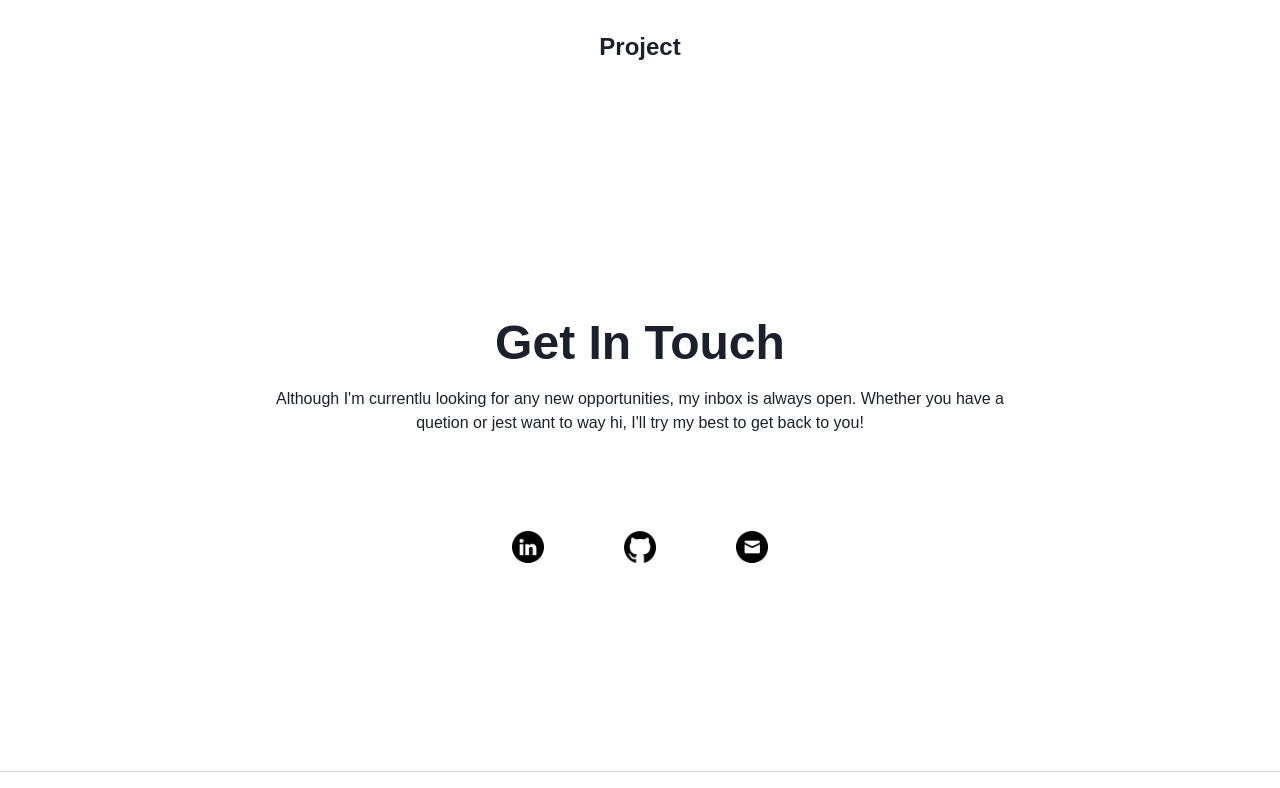
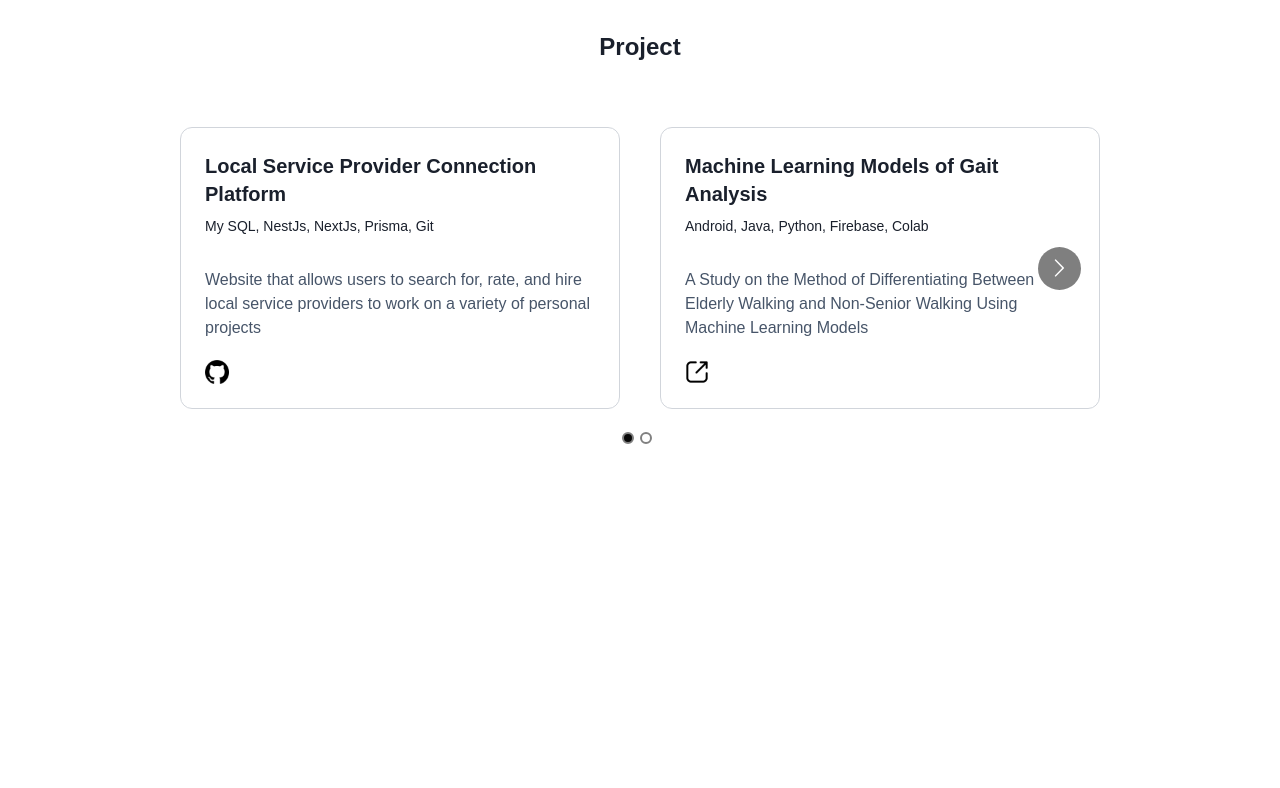
Before and after one commit to call203/portfolio, a React (Create React App) app: page / in a window 1280 px wide. Shown: the part 2160-2948 px from the top of the page. Built offline with nearby package versions, Linux system fonts and the light colour scheme.

Commit message:
Add Project

```diff
--- a/src/App.tsx
+++ b/src/App.tsx
@@ -34,7 +34,7 @@ function App() {
         <div className="py-24 lg:px-40 px-5" id="Project">
           <Project />
         </div>
-        <div className="py-24 lg:px-64 px-20" id="Contact">
+        <div className="pb-24 pt-60 lg:px-80 px-10" id="Contact">
           <Contact />
         </div>
         <Footer />
--- a/src/assets/data.tsx
+++ b/src/assets/data.tsx
@@ -29,3 +29,27 @@ export const Experiences = [
     ],
   },
 ]
+
+export const Projects = [
+  {
+    title: 'Local Service Provider Connection Platform',
+    short: 'My SQL, NestJs, NextJs, Prisma, Git',
+    info:
+      'Website that allows users to search for, rate, and hire local service providers to work on a variety of personal projects',
+    git: 'https://github.com/orgs/web-architectures-project/repositories',
+  },
+  {
+    title: 'Machine Learning Models of Gait Analysis',
+    short: 'Android, Java, Python, Firebase, Colab ',
+    info:
+      'A Study on the Method of Differentiating Between Elderly Walking and Non-Senior Walking Using Machine Learning Models',
+    site: 'http://koreascience.or.kr/article/JAKO202128837704022.page',
+  },
+  {
+    title: 'User Experience Research - 4 Mobile apps design',
+    short: 'Figma',
+    info:
+      'Conducted research and surverys to identify service issues, define solutions, and establish userflow, while also designing UI/UX',
+    site: 'https://soyeonwork.webflow.io/',
+  },
+]
--- a/src/components/AboutMe.tsx
+++ b/src/components/AboutMe.tsx
@@ -87,7 +87,7 @@ function AboutMe() {
               alt="profile img"
               className="h-auto max-w-full w-4/12 hidden lg:block"
             />
-            <div className="lg:text-lg text-md">
+            <div className="lg:text-lg text-md text-center lg:text-start">
               I am always
               <span className="font-bold">
                 {' '}
--- a/src/components/Project.tsx
+++ b/src/components/Project.tsx
@@ -1,7 +1,97 @@
+import Carousel from 'react-multi-carousel'
+import { Projects } from '../assets/data'
+import Git from '../assets/Github_black.png'
+import { Image } from '@chakra-ui/react'
+import Link from '../assets/Link.png'
+
+interface ProjectBoxProps {
+  title: string
+  short: string
+  info: string
+  git?: string
+  site?: string
+}
+
+const ProjectBox = ({ title, short, info, git, site }: ProjectBoxProps) => {
+  return (
+    <div className="border border-1 border-gray-300 rounded-xl p-6 mx-5 hover:border-black hover:border-2">
+      <div className="mb-3">
+        <h1 className="font-extrabold text-xl mb-2">{title}</h1>
+        <div className="text-sm mb-8">{short}</div>
+      </div>
+
+      <div className="text-slate-600 mb-5">{info}</div>
+      <div className="flex flex-row justify-start">
+        {git && (
+          <a href={git}>
+            <Image src={Git} className="w-6" />
+          </a>
+        )}
+        {site && (
+          <a href={site}>
+            <Image src={Link} className="w-6" />
+          </a>
+        )}
+      </div>
+    </div>
+  )
+}
+
 function Project() {
   return (
     <div className="container mx-auto font-sans">
       <h1 className="font-bold text-2xl mb-16 text-center">Project</h1>
+      <Carousel
+        className="pb-10"
+        additionalTransfrom={0}
+        containerClass="container"
+        draggable
+        focusOnSelect={false}
+        keyBoardControl
+        minimumTouchDrag={80}
+        pauseOnHover
+        renderArrowsWhenDisabled={false}
+        renderButtonGroupOutside={false}
+        showDots
+        slidesToSlide={1}
+        swipeable
+        responsive={{
+          desktop: {
+            breakpoint: {
+              max: 3000,
+              min: 1024,
+            },
+            items: 3,
+          },
+          mobile: {
+            breakpoint: {
+              max: 464,
+              min: 0,
+            },
+            items: 1,
+          },
+          tablet: {
+            breakpoint: {
+              max: 1024,
+              min: 464,
+            },
+            items: 2,
+          },
+        }}
+      >
+        {Projects.map((item, index) => {
+          return (
+            <ProjectBox
+              key={index}
+              title={item.title}
+              short={item.short}
+              info={item.info}
+              git={item.git}
+              site={item.site}
+            />
+          )
+        })}
+      </Carousel>
     </div>
   )
 }
```
Also changed, not shown: src/assets/Link.png (added).
